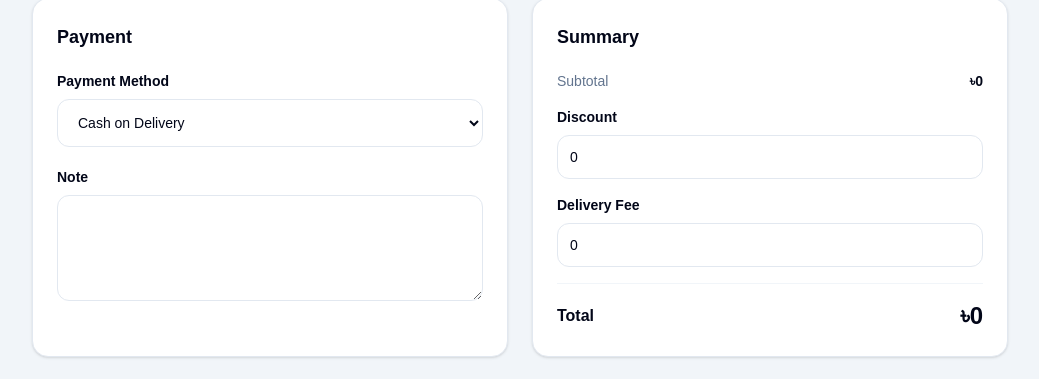
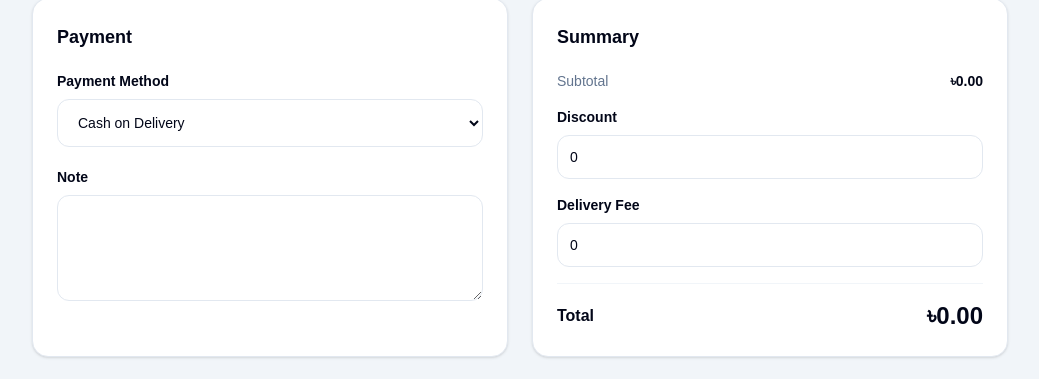
Before and after one commit to ejzahid/nova-ecommerce, a Next.js app: page /admin/sales/new in a window 1280 px wide. Shown: the part 682-1061 px from the top of the page, without its empty margins (120-1159 px from the left). Built offline with nearby package versions, Linux system fonts and the light colour scheme; no server answers; the database is empty.

Commit message:
Auto update 2026-08-22 17:17:36

```diff
--- a/app/admin/sales/new/page.tsx
+++ b/app/admin/sales/new/page.tsx
@@ -80,6 +80,8 @@ export default function NewSalePage() {
 
     if (!cleanPhone) {
       setLookupMessage("");
+      setCustomerName("");
+      setCustomerAddress("");
       return;
     }
 
@@ -87,9 +89,7 @@ export default function NewSalePage() {
       setLookupMessage("Looking up customer...");
 
       const response = await fetch(
-        `/api/customers?phone=${encodeURIComponent(
-          cleanPhone
-        )}`,
+        `/api/customers?phone=${encodeURIComponent(cleanPhone)}`,
         {
           cache: "no-store",
         }
@@ -104,24 +104,20 @@ export default function NewSalePage() {
       }
 
       if (result.customer) {
-        setCustomerName(
-          result.customer.name || ""
-        );
-
+        setCustomerName(result.customer.name || "");
         setCustomerAddress(
           result.customer.address || ""
         );
 
-        setLookupMessage(
-          "Existing customer found."
-        );
+        setLookupMessage("Existing customer found.");
       } else {
-        setLookupMessage(
-          "New customer."
-        );
+        setCustomerName("");
+        setCustomerAddress("");
+        setLookupMessage("New customer.");
       }
     } catch (error) {
       setLookupMessage("");
+
       console.error(
         "Customer lookup error:",
         error
@@ -161,8 +157,7 @@ export default function NewSalePage() {
       current.length === 1
         ? current
         : current.filter(
-            (_, itemIndex) =>
-              itemIndex !== index
+            (_, itemIndex) => itemIndex !== index
           )
     );
   }
@@ -171,8 +166,7 @@ export default function NewSalePage() {
     (sum, item) => {
       const product = products.find(
         (productItem) =>
-          String(productItem.id) ===
-          item.productId
+          String(productItem.id) === item.productId
       );
 
       if (!product) {
@@ -196,11 +190,21 @@ export default function NewSalePage() {
     0
   );
 
+  const discountAmount = Math.max(
+    0,
+    Number(discount || 0)
+  );
+
+  const deliveryAmount = Math.max(
+    0,
+    Number(deliveryFee || 0)
+  );
+
   const total = Math.max(
     0,
     subtotal -
-      Number(discount || 0) +
-      Number(deliveryFee || 0)
+      discountAmount +
+      deliveryAmount
   );
 
   async function handleSubmit(
@@ -225,12 +229,59 @@ export default function NewSalePage() {
         );
       }
 
+      if (discountAmount > subtotal) {
+        throw new Error(
+          "Discount cannot be greater than subtotal"
+        );
+      }
+
+      const selectedProductIds = new Set<number>();
+
       const validItems = items
         .filter((item) => item.productId)
-        .map((item) => ({
-          productId: Number(item.productId),
-          quantity: Number(item.quantity),
-        }));
+        .map((item) => {
+          const productId = Number(item.productId);
+          const quantity = Number(item.quantity);
+
+          const product = products.find(
+            (productItem) =>
+              productItem.id === productId
+          );
+
+          if (!product) {
+            throw new Error(
+              "Selected product was not found"
+            );
+          }
+
+          if (
+            !Number.isInteger(quantity) ||
+            quantity <= 0
+          ) {
+            throw new Error(
+              `Invalid quantity for ${product.name}`
+            );
+          }
+
+          if (selectedProductIds.has(productId)) {
+            throw new Error(
+              `${product.name} is already added. Please change the quantity instead.`
+            );
+          }
+
+          selectedProductIds.add(productId);
+
+          if (quantity > product.stock) {
+            throw new Error(
+              `Only ${product.stock} unit(s) of ${product.name} available in stock`
+            );
+          }
+
+          return {
+            productId,
+            quantity,
+          };
+        });
 
       if (validItems.length === 0) {
         throw new Error(
@@ -238,46 +289,29 @@ export default function NewSalePage() {
         );
       }
 
-      const response = await fetch(
-        "/api/sales",
-        {
+      const response = await fetch("/api/sales", {
         method: "POST",
         headers: {
-            "Content-Type":
-              "application/json",
+          "Content-Type": "application/json",
         },
         body: JSON.stringify({
-            customerName:
-              customerName.trim(),
-            customerPhone:
-              customerPhone.trim(),
+          customerName: customerName.trim(),
+          customerPhone: customerPhone.trim(),
           customerAddress:
-              customerAddress.trim() ||
-              null,
+            customerAddress.trim() || null,
           items: validItems,
-            discount: Number(
-              discount || 0
-            ),
-            deliveryFee: Number(
-              deliveryFee || 0
-            ),
+          discount: discountAmount,
+          deliveryFee: deliveryAmount,
           paymentMethod,
-            note:
-              note.trim() || null,
+          note: note.trim() || null,
         }),
-        }
-      );
+      });
 
-      const result =
-        await response.json();
+      const result = await response.json();
 
-      if (
-        !response.ok ||
-        !result.success
-      ) {
+      if (!response.ok || !result.success) {
         throw new Error(
-          result.error ||
-            "Failed to create sale"
+          result.error || "Failed to create sale"
         );
       }
 
@@ -286,8 +320,7 @@ export default function NewSalePage() {
       );
 
       setTimeout(() => {
-        window.location.href =
-          "/admin/sales";
+        window.location.href = "/admin/sales";
       }, 700);
     } catch (error) {
       console.error(
@@ -367,11 +400,11 @@ export default function NewSalePage() {
                       event.target.value
                     );
                     setLookupMessage("");
+                    setCustomerName("");
+                    setCustomerAddress("");
                   }}
                   onBlur={() =>
-                    lookupCustomer(
-                      customerPhone
-                    )
+                    lookupCustomer(customerPhone)
                   }
                   placeholder="01XXXXXXXXX"
                   required
@@ -460,9 +493,7 @@ export default function NewSalePage() {
                           event.target.value
                         )
                       }
-                      disabled={
-                        loadingProducts
-                      }
+                      disabled={loadingProducts}
                       required
                       className="h-11 rounded-xl border border-slate-200 px-3 text-sm outline-none focus:border-slate-950"
                     >
@@ -472,29 +503,19 @@ export default function NewSalePage() {
                           : "Select product"}
                       </option>
 
-                      {products.map(
-                        (product) => (
+                      {products.map((product) => (
                         <option
-                            key={
-                              product.id
-                            }
-                            value={
-                              product.id
-                            }
-                            disabled={
-                              product.stock <=
-                              0
-                            }
+                          key={product.id}
+                          value={product.id}
+                          disabled={product.stock <= 0}
                         >
                           {product.name} — ৳
                           {Number(
                             product.price
-                            ).toLocaleString()}{" "}
-                            ({product.stock} in
-                            stock)
+                          ).toLocaleString("en-BD")}{" "}
+                          ({product.stock} in stock)
                         </option>
-                        )
-                      )}
+                      ))}
                     </select>
 
                     <input
@@ -577,9 +598,7 @@ export default function NewSalePage() {
                   <textarea
                     value={note}
                     onChange={(event) =>
-                      setNote(
-                        event.target.value
-                      )
+                      setNote(event.target.value)
                     }
                     rows={4}
                     className="w-full rounded-xl border border-slate-200 px-4 py-3 text-sm outline-none focus:border-slate-950"
@@ -601,7 +620,13 @@ export default function NewSalePage() {
 
                   <span className="font-bold">
                     ৳
-                    {subtotal.toLocaleString()}
+                    {subtotal.toLocaleString(
+                      "en-BD",
+                      {
+                        minimumFractionDigits: 2,
+                        maximumFractionDigits: 2,
+                      }
+                    )}
                   </span>
                 </div>
 
@@ -649,7 +674,13 @@ export default function NewSalePage() {
 
                     <span className="text-2xl font-black">
                       ৳
-                      {total.toLocaleString()}
+                      {total.toLocaleString(
+                        "en-BD",
+                        {
+                          minimumFractionDigits: 2,
+                          maximumFractionDigits: 2,
+                        }
+                      )}
                     </span>
                   </div>
                 </div>
@@ -667,7 +698,7 @@ export default function NewSalePage() {
 
             <button
               type="submit"
-              disabled={saving}
+              disabled={saving || loadingProducts}
               className="rounded-xl bg-slate-950 px-7 py-3 text-sm font-bold text-white disabled:cursor-not-allowed disabled:opacity-50"
             >
               {saving
```
Lines whose indentation alone changed are shown as unchanged.
